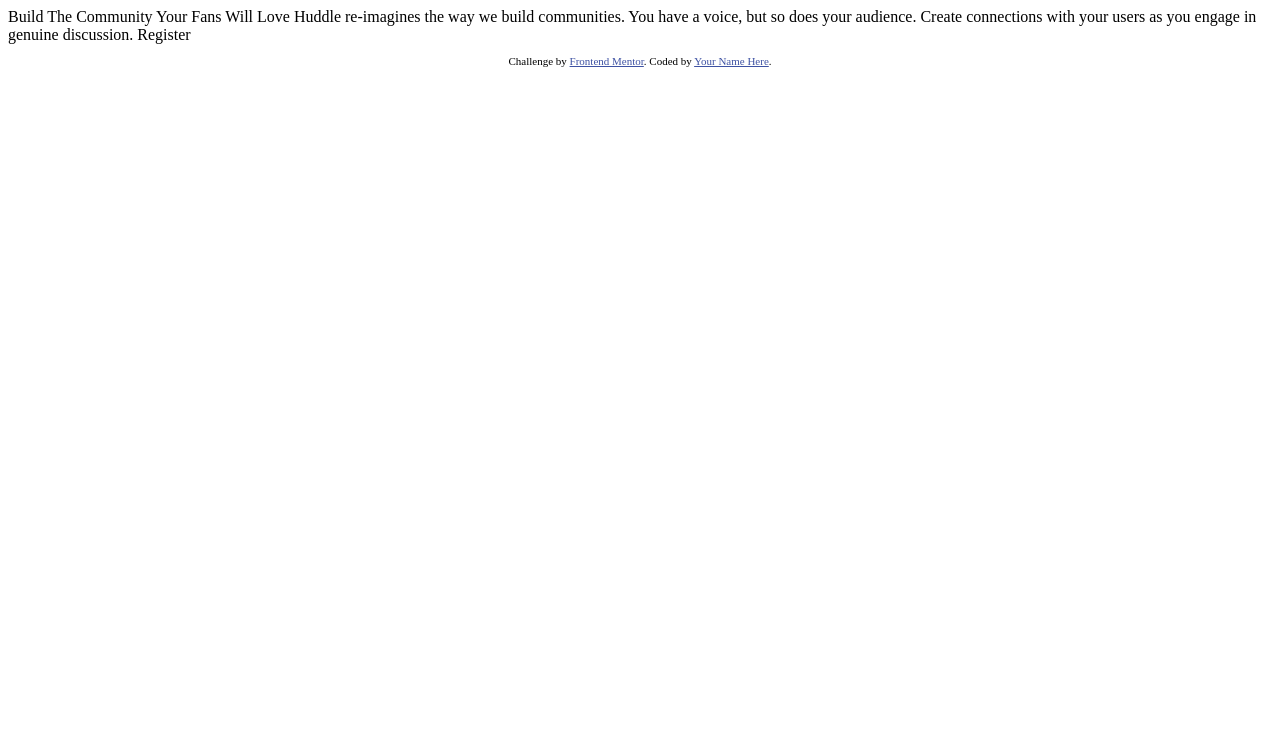
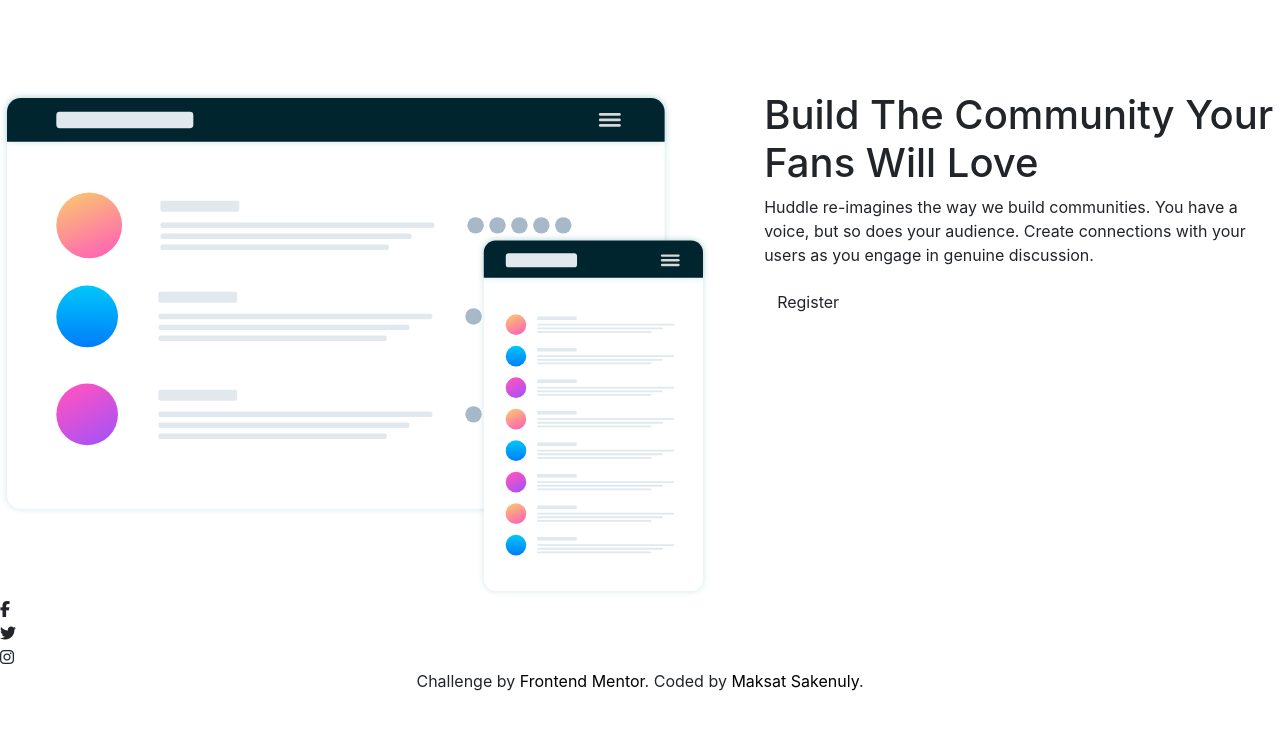
Before and after one commit to userMaksat/huddle-landing-page-with-single-introductory-section, a plain HTML site: page index.html in a window 1280 px wide. Drawn offline with nearby package versions, Linux system fonts and the light colour scheme.

Commit message:
Update index.html

```diff
--- a/index.html
+++ b/index.html
@@ -1,33 +1,85 @@
 <!DOCTYPE html>
 <html lang="en">
+
 <head>
   <meta charset="UTF-8">
   <meta name="viewport" content="width=device-width, initial-scale=1.0"> <!-- displays site properly based on user's device -->
 
   <link rel="icon" type="image/png" sizes="32x32" href="./images/favicon-32x32.png">
 
+  <link rel="stylesheet" href="https://stackpath.bootstrapcdn.com/bootstrap/4.5.2/css/bootstrap.min.css" integrity="sha384-JcKb8q3iqJ61gNV9KGb8thSsNjpSL0n8PARn9HuZOnIxN0hoP+VmmDGMN5t9UJ0Z" crossorigin="anonymous">
+  <link href="https://fonts.googleapis.com/css2?family=Open+Sans&family=Poppins:wght@400;700&display=swap" rel="stylesheet">
+  <link rel="stylesheet" href="style.css">
+
   <title>Frontend Mentor | Huddle landing page with single introductory section</title>
 
   <!-- Feel free to remove these styles or customise in your own stylesheet 👍 -->
   <style>
-    .attribution { font-size: 11px; text-align: center; }
-    .attribution a { color: hsl(228, 45%, 44%); }
+    .attribution {
+      font-size: 1rem;
+      text-align: center;
+      text-decoration: none;
+    }
+
+    .attribution a {
+      color: #000;
+    }
   </style>
+
+  <script src="https://kit.fontawesome.com/530e0aa867.js" crossorigin="anonymous"></script>
+
+  <script src="https://code.jquery.com/jquery-3.5.1.slim.min.js" integrity="sha384-DfXdz2htPH0lsSSs5nCTpuj/zy4C+OGpamoFVy38MVBnE+IbbVYUew+OrCXaRkfj" crossorigin="anonymous"></script>
+  <script src="https://cdn.jsdelivr.net/npm/popper.js@1.16.1/dist/umd/popper.min.js" integrity="sha384-9/reFTGAW83EW2RDu2S0VKaIzap3H66lZH81PoYlFhbGU+6BZp6G7niu735Sk7lN" crossorigin="anonymous"></script>
+  <script src="https://stackpath.bootstrapcdn.com/bootstrap/4.5.2/js/bootstrap.min.js" integrity="sha384-B4gt1jrGC7Jh4AgTPSdUtOBvfO8shuf57BaghqFfPlYxofvL8/KUEfYiJOMMV+rV" crossorigin="anonymous"></script>
 </head>
+
 <body>
 
-  Build The Community Your Fans Will Love
+  <nav class="navbar">
+    <span class="navbar-brand">
+      <img class="logo-image" src="images/logo.svg" alt="logo-img">
+    </span>
+  </nav>
 
-  Huddle re-imagines the way we build communities. You have a voice, but so does your audience.
-  Create connections with your users as you engage in genuine discussion.
+  <div id="main">
+    <div class="row">
 
-  Register
+      <div class="col-lg-7">
+        <img class="mockup-image" src="images/illustration-mockups.svg" alt="too-long-name-img">
+      </div>
+
+      <div class="col-lg-5">
+        <h1>Build The Community Your Fans Will Love</h1>
+        <p>Huddle re-imagines the way we build communities. You have a voice, but so does your audience.
+          Create connections with your users as you engage in genuine discussion.</p>
+
+        <button type="button" class="btn my-button">Register</button>
+
+      </div>
+
+    </div>
+
+  </div>
+
+  <div id="contacts">
+    <div class="contact">
+      <i class="icon fab fa-facebook-f "></i>
+    </div>
+    <div class="contact">
+      <i class="icon fab fa-twitter"></i>
+    </div>
+    <div class="contact">
+      <i class="icon fab fa-instagram"></i>
+    </div>
+
+  </div>
 
   <footer>
     <p class="attribution">
       Challenge by <a href="https://www.frontendmentor.io?ref=challenge" target="_blank">Frontend Mentor</a>.
-      Coded by <a href="#">Your Name Here</a>.
+      Coded by <a href="https://usermaksat.github.io/cv/" target="_blank">Maksat Sakenuly</a>.
     </p>
   </footer>
 </body>
+
 </html>
```
